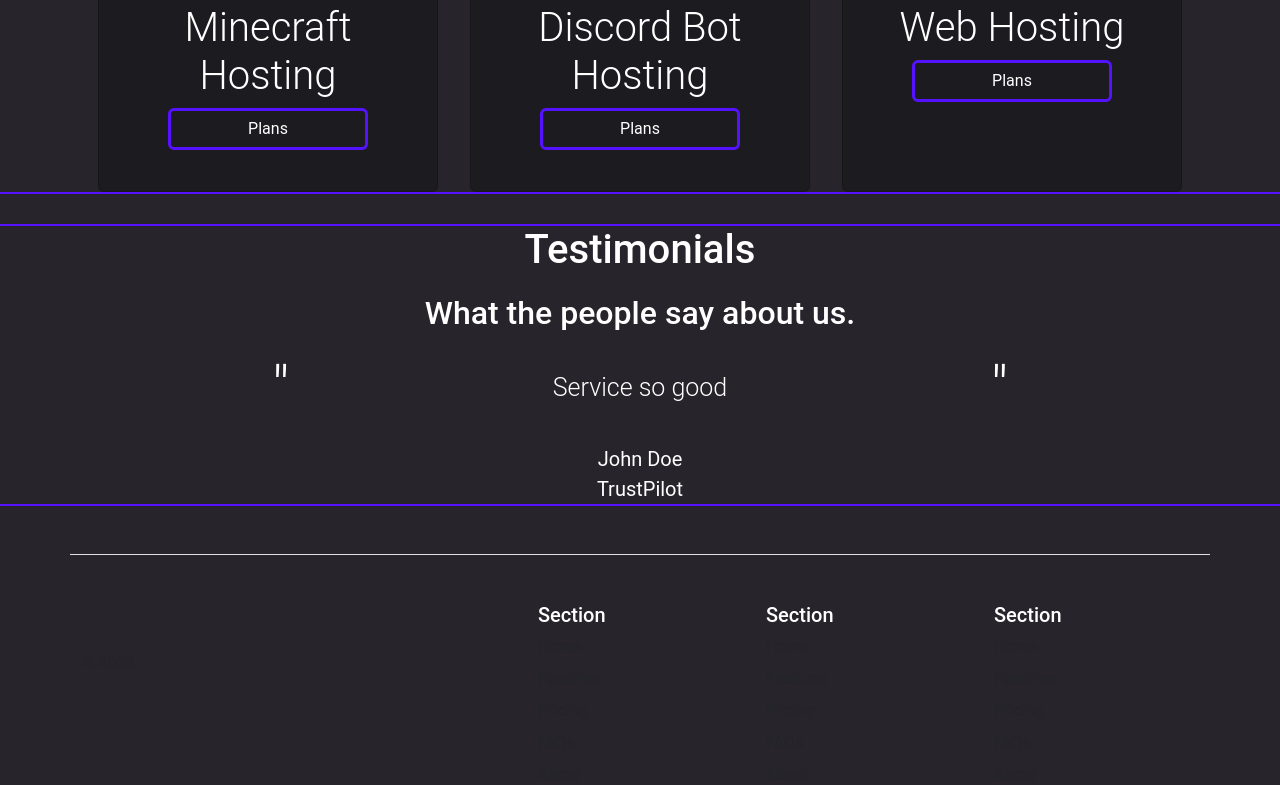
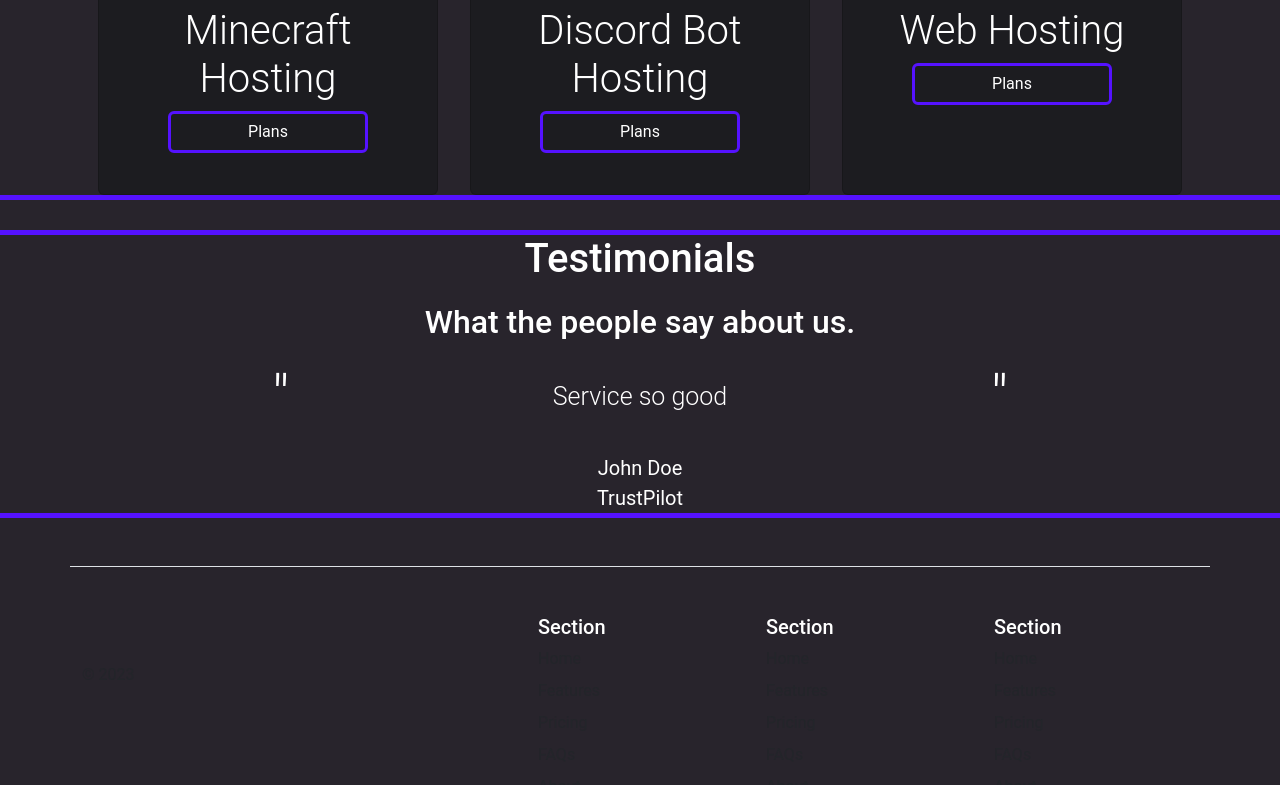
Before and after one commit to Khaogamermain01/KhaoHosting, a plain HTML site: page index.html in a window 1280 px wide. Shown: the part 1116-1901 px from the top of the page. Drawn offline with nearby package versions, Linux system fonts and the light colour scheme.

Commit message:
Added Border Top and Bottom as CSS class

```diff
--- a/assets/css/custom.min.css
+++ b/assets/css/custom.min.css
@@ -77,3 +77,16 @@ body {
 .testimonials p {
     margin: 0;
 }
+
+.border-top {
+    border-top: 5px solid #5512ff;
+}
+
+.border-bottom {
+    border-bottom: 5px solid #5512ff;
+}
+
+.border-all {
+    border-top: 5px solid #5512ff;
+    border-bottom: 5px solid #5512ff;
+}
--- a/index.html
+++ b/index.html
@@ -69,8 +69,8 @@
         </div>
     </section>
 
-    <section class="services"
-        style="border-top: 2.5px solid #5512ff; border-bottom: 2.5px solid #5512ff; text-align: center;">
+    <section class="services border-all"
+        style="text-align: center;">
         <div class="container d-flex justify-content-center">
             <div class="card mx-3" style="width: 30rem; padding-bottom: 25px;">
                 <div class="card-body">
@@ -93,8 +93,8 @@
         </div>
     </section>
 
-    <section class="testimonials"
-        style="border-top: 2.5px solid #5512ff; border-bottom: 2.5px solid #5512ff; text-align: center;">
+    <section class="testimonials border-all"
+        style="text-align: center;">
         <div class="container">
             <h1>Testimonials</h1>
             <h2>What the people say about us.</h2>
```
